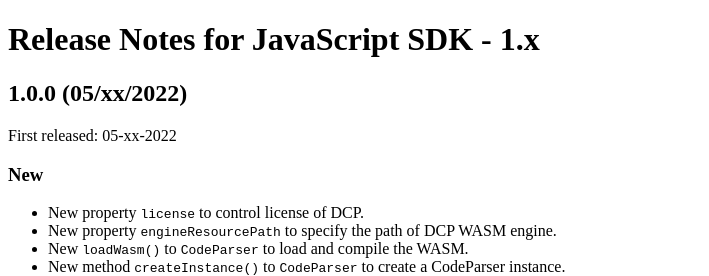
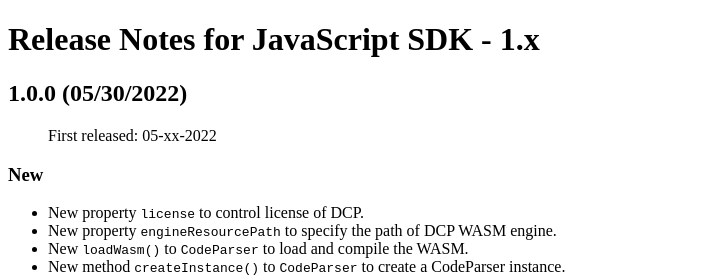
Before and after one commit to dynamsoft-docs/code-parser-docs, a Jekyll site: the page built from programming/javascript/release-notes/js-1.md, in a window 1280 px wide. Shown: the part 583-859 px from the top of the page, without its empty margins (0-709 px from the left). Built offline with Jekyll 4.4.1, drawn with Linux system fonts in a browser that asks for light colours.

Commit message:
release 1.0.0

```diff
--- a/programming/javascript/release-notes/js-1.md
+++ b/programming/javascript/release-notes/js-1.md
@@ -10,9 +10,9 @@ noTitleIndex: true
 
 # Release Notes for JavaScript SDK - 1.x
 
-## 1.0.0 (05/xx/2022)
+## 1.0.0 (05/30/2022)
 
-First released: 05-xx-2022
+ > First released: 05-xx-2022
 
 ### New
 
```
Also changed, not shown: programming/javascript/release-notes/index.md (+1 -1 lines), release-notes/index.md (+1 -1 lines).
